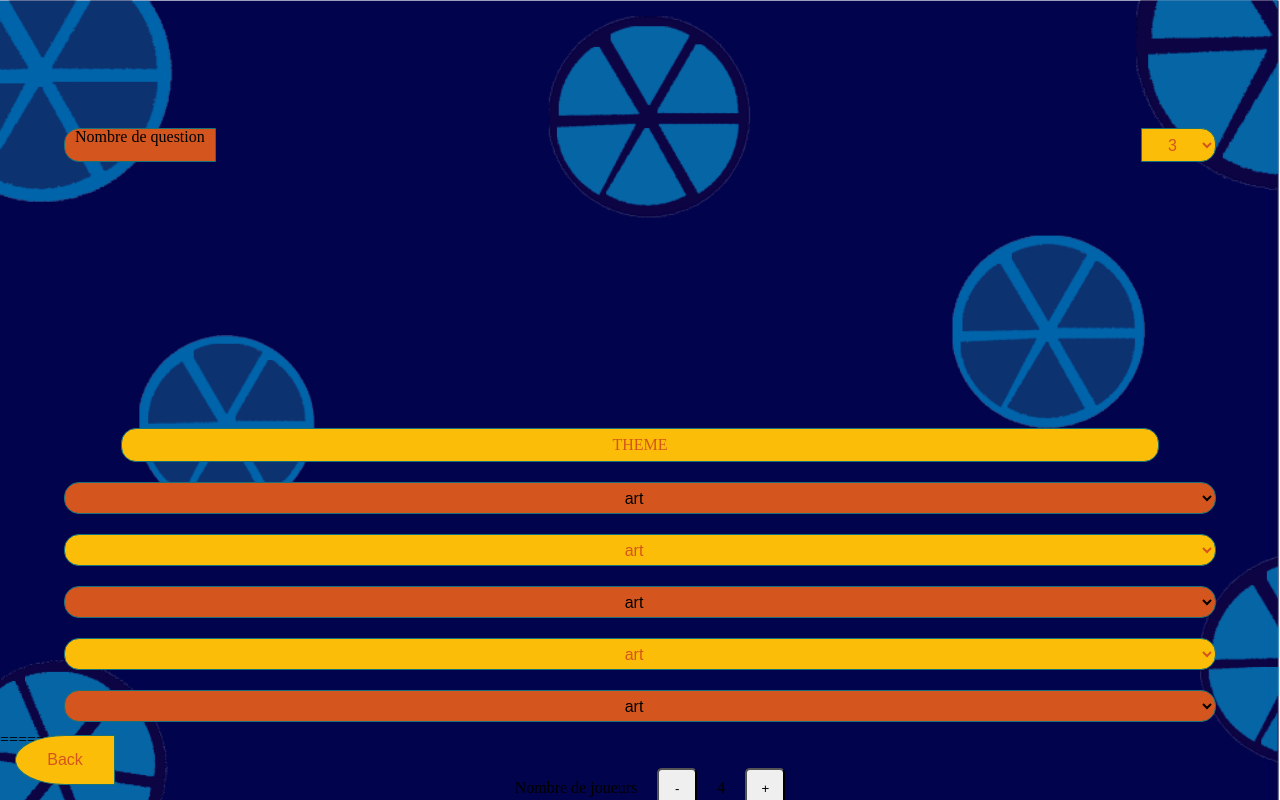
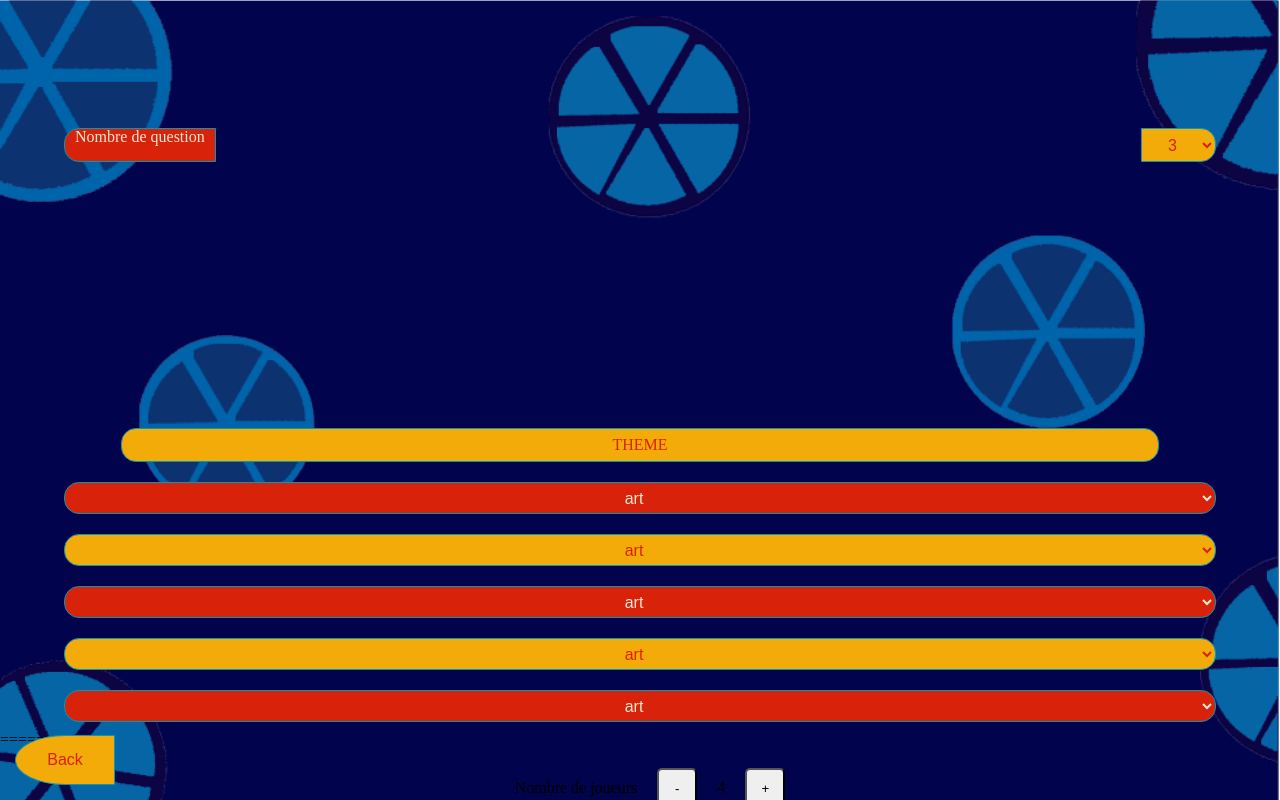
Before and after one commit to rickaed/rickTwisterBrain, an Angular app: page / in a window 1280 px wide. Shown: the top 800 px of the page. Built offline with nearby package versions, Linux system fonts and the light colour scheme.

Commit message:
modif css

```diff
--- a/src/styles.css
+++ b/src/styles.css
@@ -45,11 +45,11 @@ table {
 
 /* You can add global styles to this file, and also import other style files */
 :root{
---colorJaune : #FCBD08;
---colorBleu : #1A7279;
---colorOrange : #D5551E;
---colorCyan : #04C7D6 ;
-
+    --colorJaune : #f2ab09 ;
+    --colorBleu : #0798b1 ;
+    --colorOrange : #d8230a ;
+    --colorVert : #88cb53 ;
+    --font-color:#f1e9d4;
 --border-radius : 15px
 }
 
```
